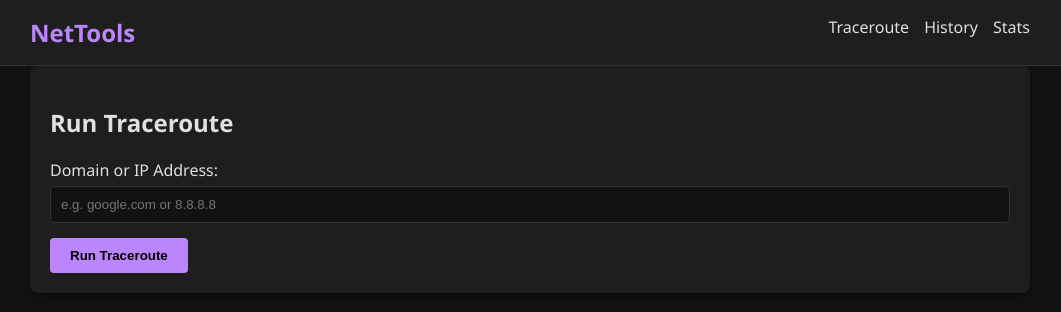
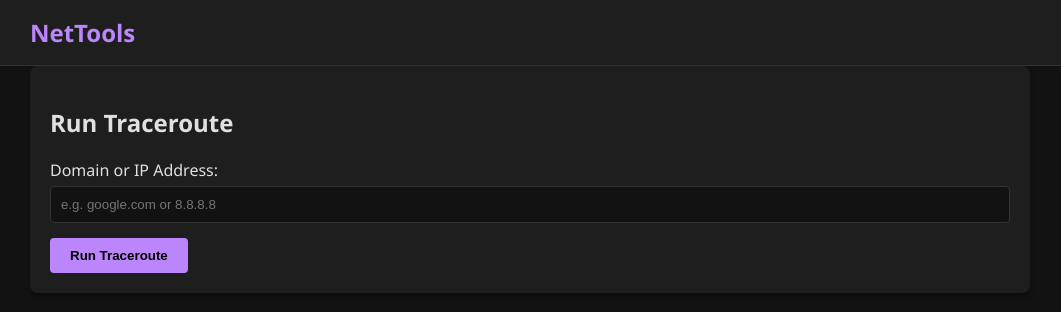
Before and after one commit to OrbyDoll/NetworkProject, a FastAPI app: page / in a window 1280 px wide. Shown: the top 312 px of the page, without its empty margins (110-1171 px from the left). Run offline with FastAPI, Linux system fonts and the light colour scheme.

Commit message:
декоративные изменнения

```diff
--- a/app/templates/base.html
+++ b/app/templates/base.html
@@ -11,11 +11,6 @@
     <nav class="navbar">
         <div class="container">
             <a href="/" class="brand">NetTools</a>
-            <ul class="nav-links">
-                <li><a href="/">Traceroute</a></li>
-                <li><a href="/history">History</a></li>
-                <li><a href="/stats">Stats</a></li>
-            </ul>
         </div>
     </nav>
     <main class="container">
```
Also changed, not shown: README.md (deleted).
